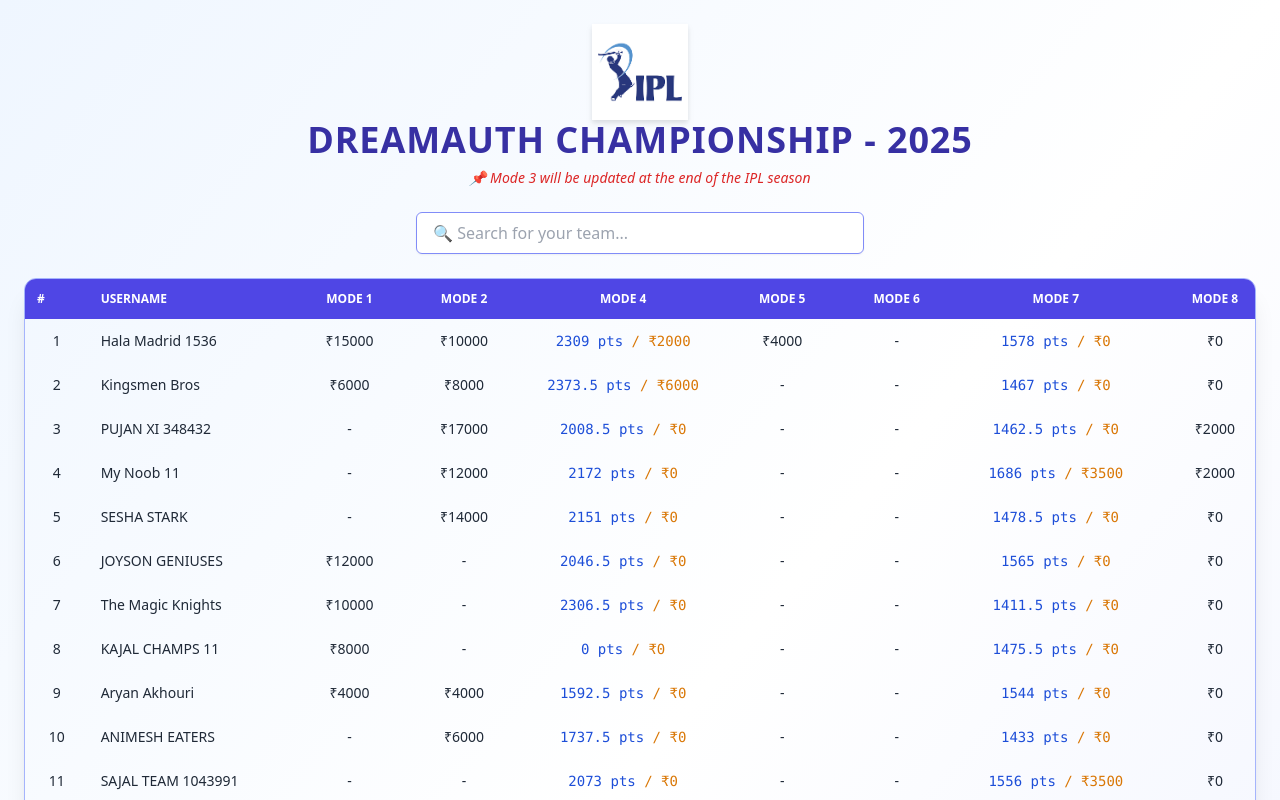
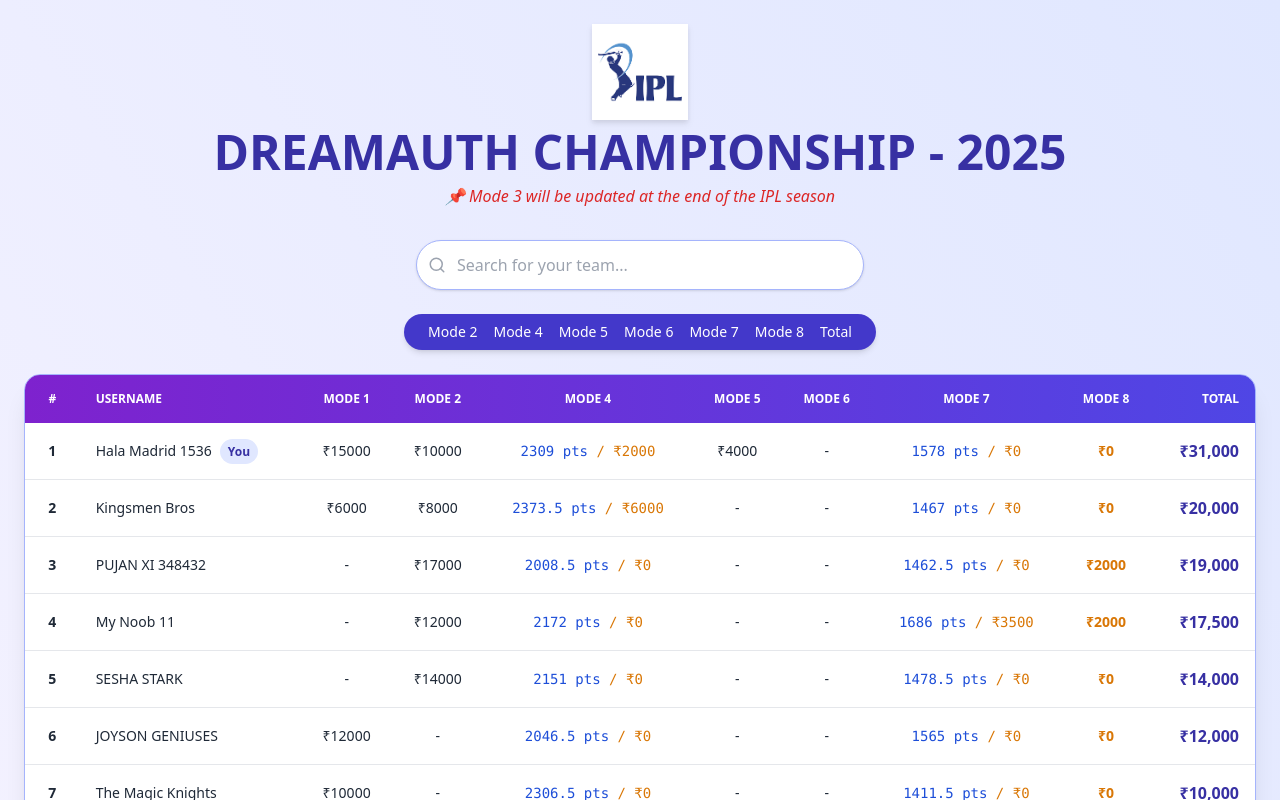
Before and after one commit to Pranavreddy543/dreamauth-leaderboard-2025, a React (Vite) app: page / in a window 1280 px wide. Shown: the top 800 px of the page. Built offline with nearby package versions, Linux system fonts and the light colour scheme.

Commit message:
Update leaderboard with corrected Mode 7 and name merges

```diff
--- a/package.json
+++ b/package.json
@@ -7,6 +7,8 @@
     "preview": "vite preview"
   },
   "dependencies": {
+    "framer-motion": "^12.6.3",
+    "lucide-react": "^0.487.0",
     "react": "^18.2.0",
     "react-dom": "^18.2.0"
   },
--- a/public/currently_winnings.json
+++ b/public/currently_winnings.json
@@ -98,10 +98,10 @@
     "total": 10000.0
   },
   {
-    "username": "KAJAL CHAMPS 11",
+    "username": "Kajal Champs",
     "mode1": 8000.0,
     "mode2": 0,
-    "mode4_points": 0,
+    "mode4_points": 2148.0,
     "mode4_winnings": 0,
     "mode5": 0,
     "mode6": 0,
@@ -112,9 +112,23 @@
     "total": 8000.0
   },
   {
+    "username": "Inamitables",
+    "mode1": 0,
+    "mode2": 6000.0,
+    "mode4_points": 0,
+    "mode4_winnings": 0,
+    "mode5": 0,
+    "mode6": 0,
+    "mode7_points": 0,
+    "mode7_winnings": 0,
+    "mode8_points": 0,
+    "mode8_winnings": 0,
+    "total": 6000.0
+  },
+  {
     "username": "Aryan Akhouri",
     "mode1": 4000.0,
-    "mode2": 4000.0,
+    "mode2": 0,
     "mode4_points": 1592.5,
     "mode4_winnings": 0,
     "mode5": 0,
@@ -123,12 +137,12 @@
     "mode7_winnings": 0,
     "mode8_points": 0,
     "mode8_winnings": 0,
-    "total": 8000.0
+    "total": 4000.0
   },
   {
     "username": "ANIMESH EATERS",
     "mode1": 0,
-    "mode2": 6000.0,
+    "mode2": 4000.0,
     "mode4_points": 1737.5,
     "mode4_winnings": 0,
     "mode5": 0,
@@ -137,7 +151,7 @@
     "mode7_winnings": 0,
     "mode8_points": 0,
     "mode8_winnings": 0,
-    "total": 6000.0
+    "total": 4000.0
   },
   {
     "username": "SAJAL TEAM 1043991",
@@ -210,20 +224,6 @@
     "total": 1000.0
   },
   {
-    "username": "Kajal Champs",
-    "mode1": 0,
-    "mode2": 0,
-    "mode4_points": 2148.0,
-    "mode4_winnings": 0,
-    "mode5": 0,
-    "mode6": 0,
-    "mode7_points": 0,
-    "mode7_winnings": 0,
-    "mode8_points": 0,
-    "mode8_winnings": 0,
-    "total": 0
-  },
-  {
     "username": "Saikat Moi",
     "mode1": 0,
     "mode2": 0,
@@ -231,7 +231,7 @@
     "mode4_winnings": 0,
     "mode5": 0,
     "mode6": 0,
-    "mode7_points": 0,
+    "mode7_points": 1526.0,
     "mode7_winnings": 0,
     "mode8_points": 0,
     "mode8_winnings": 0,
@@ -348,19 +348,5 @@
     "mode8_points": 0,
     "mode8_winnings": 0,
     "total": 0
-  },
-  {
-    "username": "SAIKAT MOI",
-    "mode1": 0,
-    "mode2": 0,
-    "mode4_points": 0,
-    "mode4_winnings": 0,
-    "mode5": 0,
-    "mode6": 0,
-    "mode7_points": 0.0,
-    "mode7_winnings": 0,
-    "mode8_points": 0,
-    "mode8_winnings": 0,
-    "total": 0
   }
 ]
--- a/src/Leaderboard.jsx
+++ b/src/Leaderboard.jsx
@@ -1,6 +1,11 @@
+// Leaderboard.js
 import React, { useEffect, useState } from "react";
+import { motion } from "framer-motion";
+import { Search } from "lucide-react";
 
 const cn = (...classes) => classes.filter(Boolean).join(" ");
+
+const yourUsername = "Hala Madrid 1536"; // This should ideally come from auth
 
 export default function Leaderboard() {
   const [data, setData] = useState([]);
@@ -17,101 +22,101 @@
   );
 
   return (
-    <main className="p-6 max-w-screen-2xl mx-auto text-gray-800 bg-gradient-to-br from-blue-50 via-white to-indigo-50 min-h-screen">
-      <div className="text-center mb-6">
-        <div className="flex justify-center">
-          <img
-            src="/ipl-logo.png"
-            alt="IPL 2025"
-            className="h-24 drop-shadow-md"
-          />
-        </div>
-        <h1 className="text-4xl font-extrabold text-center text-indigo-800 tracking-wide">
+    <main className="min-h-screen bg-gradient-to-tr from-purple-50 to-indigo-100 text-gray-800">
+      <div className="max-w-screen-xl mx-auto p-6">
+        {/* Header */}
+        <div className="text-center mb-8">
+          <img src="/ipl-logo.png" alt="IPL 2025" className="h-24 mx-auto drop-shadow-md" />
+          <h1 className="text-5xl font-extrabold text-indigo-800 mt-2">
             DREAMAUTH CHAMPIONSHIP - 2025
           </h1>
-        <div className="text-center text-sm text-red-600 italic mt-2">
+          <p className="text-red-600 italic mt-2">
             📌 Mode 3 will be updated at the end of the IPL season
+          </p>
+        </div>
+
+        {/* Search Bar */}
+        <div className="flex justify-center mb-6">
+          <div className="relative w-full max-w-md">
+            <Search className="absolute left-3 top-1/2 transform -translate-y-1/2 text-gray-400" size={18} />
+            <input
+              type="text"
+              placeholder="Search for your team..."
+              value={search}
+              onChange={(e) => setSearch(e.target.value)}
+              className="w-full pl-10 pr-4 py-3 rounded-full border border-indigo-300 shadow focus:outline-none focus:ring-2 focus:ring-indigo-400 bg-white"
+            />
           </div>
         </div>
 
-      <div className="mb-6 flex justify-center">
-        <input
-          type="text"
-          placeholder="🔍 Search for your team..."
-          value={search}
-          onChange={(e) => setSearch(e.target.value)}
-          className="w-full max-w-md px-4 py-2 border rounded-md border-indigo-400 focus:outline-none focus:ring-2 focus:ring-indigo-600 shadow-sm"
-        />
+        {/* Tab Strip */}
+        <motion.div
+          initial={{ opacity: 0, y: -10 }}
+          animate={{ opacity: 1, y: 0 }}
+          transition={{ duration: 0.4 }}
+          className="flex justify-center mb-6"
+        >
+          <div className="bg-indigo-700 rounded-full px-6 py-2 flex gap-4 text-white shadow-md text-sm font-medium">
+            {["Mode 2", "Mode 4", "Mode 5", "Mode 6", "Mode 7", "Mode 8", "Total"].map((mode) => (
+              <span key={mode} className="cursor-default">{mode}</span>
+            ))}
           </div>
+        </motion.div>
 
-      <div className="shadow-xl border border-indigo-300 rounded-xl overflow-x-auto p-0">
-        <table className="w-full min-w-[1400px] text-sm text-left border-collapse table-fixed">
-          <colgroup>
-            <col style={{ width: "50px" }} />
-            <col style={{ width: "160px" }} />
-            <col style={{ width: "90px" }} />
-            <col style={{ width: "90px" }} />
-            <col style={{ width: "160px" }} />
-            <col style={{ width: "90px" }} />
-            <col style={{ width: "90px" }} />
-            <col style={{ width: "160px" }} />
-            <col style={{ width: "90px" }} />
-            <col style={{ width: "120px" }} />
-          </colgroup>
-          <thead className="bg-indigo-600 text-white uppercase text-xs font-semibold">
+        {/* Table */}
+        <div className="rounded-2xl overflow-x-auto border border-indigo-300 shadow-xl bg-white">
+          <table className="w-full min-w-[1200px] text-sm">
+            <thead className="bg-gradient-to-r from-purple-700 to-indigo-600 text-white">
               <tr>
-              <th className="p-3">#</th>
-              <th className="p-3">Username</th>
-              <th className="p-3 text-center">Mode 1</th>
-              <th className="p-3 text-center">Mode 2</th>
-              <th className="p-3 text-center">Mode 4</th>
-              <th className="p-3 text-center">Mode 5</th>
-              <th className="p-3 text-center">Mode 6</th>
-              <th className="p-3 text-center">Mode 7</th>
-              <th className="p-3 text-center">Mode 8</th>
-              <th className="p-3 text-right">Total</th>
+                <th className="p-4 text-xs text-center uppercase">#</th>
+                <th className="p-4 text-xs text-left uppercase">Username</th>
+                <th className="p-4 text-xs text-center uppercase">Mode 1</th>
+                <th className="p-4 text-xs text-center uppercase">Mode 2</th>
+                <th className="p-4 text-xs text-center uppercase">Mode 4</th>
+                <th className="p-4 text-xs text-center uppercase">Mode 5</th>
+                <th className="p-4 text-xs text-center uppercase">Mode 6</th>
+                <th className="p-4 text-xs text-center uppercase">Mode 7</th>
+                <th className="p-4 text-xs text-center uppercase">Mode 8</th>
+                <th className="p-4 text-xs text-right uppercase">Total</th>
               </tr>
             </thead>
-          <tbody>
+            <tbody className="divide-y divide-gray-200">
               {filtered.map((user, i) => (
                 <tr
                   key={user.username}
-                className={cn("transition-all", {
+                  className={cn(
+                    "transition-colors duration-200 hover:bg-indigo-50",
+                    {
                       "bg-yellow-100 font-semibold": i === 0,
-                  "bg-indigo-50": i % 2 !== 0,
-                  "bg-white": i % 2 === 0 && i !== 0
-                })}
+                      "bg-white": i % 2 === 0,
+                      "bg-gray-50": i % 2 !== 0,
+                      "text-indigo-800 font-bold": user.username === yourUsername
+                    }
+                  )}
                 >
-                <td className="p-3 text-center">{i + 1}</td>
-                <td className="p-3 whitespace-nowrap">{user.username}</td>
-                <td className="p-3 text-center">
-                  {user.mode1 > 0 ? `₹${user.mode1}` : "-"}
+                  <td className="p-4 text-center font-semibold">{i + 1}</td>
+                  <td className="p-4 font-medium">
+                    {user.username}
+                    {user.username === yourUsername && (
+                      <span className="ml-2 bg-indigo-100 text-indigo-800 text-xs font-semibold px-2 py-1 rounded-full">You</span>
+                    )}
                   </td>
-                <td className="p-3 text-center">
-                  {user.mode2 > 0 ? `₹${user.mode2}` : "-"}
-                </td>
-                <td className="p-3 text-center">
-  <span className="font-mono">
+                  <td className="p-4 text-center">{user.mode1 > 0 ? `₹${user.mode1}` : "-"}</td>
+                  <td className="p-4 text-center">{user.mode2 > 0 ? `₹${user.mode2}` : "-"}</td>
+                  <td className="p-4 text-center font-mono">
                     <span className="text-blue-700">{user.mode4_points} pts</span>
                     <span className="text-amber-600"> / ₹{user.mode4_winnings}</span>
-  </span>
                   </td>
-                <td className="p-3 text-center">
-                  {user.mode5 > 0 ? `₹${user.mode5}` : "-"}
-                </td>
-                <td className="p-3 text-center">
-                  {user.mode6 > 0 ? `₹${user.mode6}` : "-"}
-                </td>
-                <td className="p-3 text-center">
-  <span className="font-mono">
+                  <td className="p-4 text-center">{user.mode5 > 0 ? `₹${user.mode5}` : "-"}</td>
+                  <td className="p-4 text-center">{user.mode6 > 0 ? `₹${user.mode6}` : "-"}</td>
+                  <td className="p-4 text-center font-mono">
                     <span className="text-blue-700">{user.mode7_points} pts</span>
                     <span className="text-amber-600"> / ₹{user.mode7_winnings}</span>
-  </span>
                   </td>
-                <td className="p-3 text-center">
-                  {`₹${user.mode8_winnings}`}
+                  <td className="p-4 text-center text-amber-600 font-semibold">
+                    ₹{user.mode8_winnings}
                   </td>
-                <td className="p-3 text-right font-bold text-indigo-700">
+                  <td className="p-4 text-right font-bold text-indigo-800 text-base">
                     ₹{user.total.toLocaleString()}
                   </td>
                 </tr>
@@ -120,8 +125,9 @@
           </table>
         </div>
 
-      <div className="text-center mt-6 text-sm text-gray-500">
+        <div className="text-center mt-10 text-sm text-gray-500">
           ⚡ Updated after each match • Built by your friendly fantasy admin 😎
+        </div>
       </div>
     </main>
   );
```
Also changed, not shown: 1 other file (tests, documents, lock files or other folders). Lines whose indentation alone changed are shown as unchanged.
